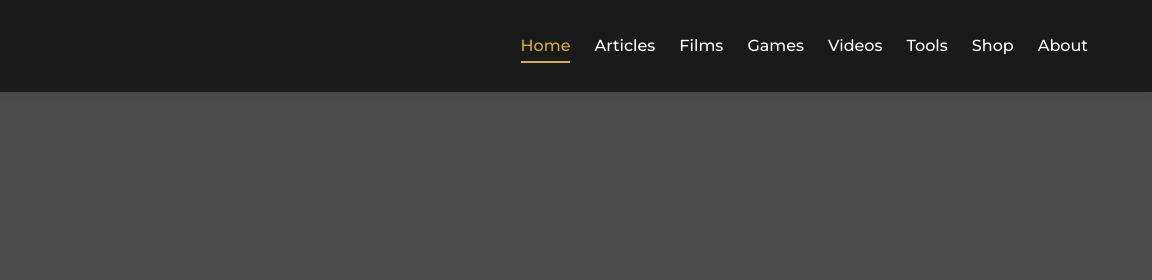
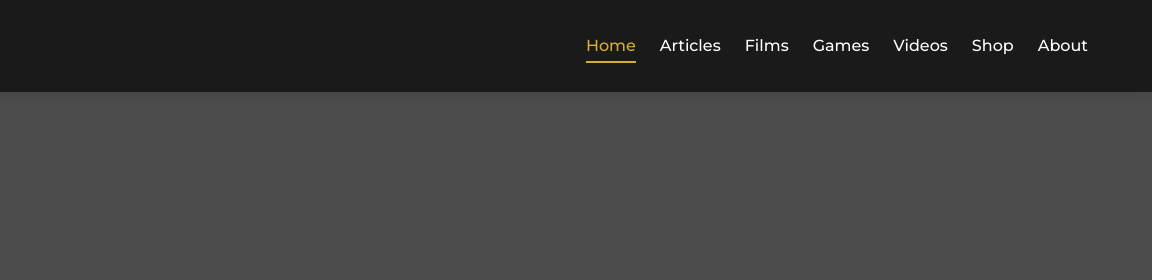
Before and after one commit to invsuna/LostHistory, a plain HTML site: page index.html in a window 1280 px wide. Shown: the top 280 px of the page, 128-1280 px from the left. Drawn offline with Linux system fonts and the light colour scheme; a script that the page names is missing.

Commit message:
Update index.html

```diff
--- a/index.html
+++ b/index.html
@@ -55,7 +55,6 @@
                     <li><a href="pages/films/" class="nav-link" data-nav="films">Films</a></li>
                     <li><a href="pages/games/" class="nav-link" data-nav="games">Games</a></li>
                     <li><a href="pages/videos/" class="nav-link" data-nav="videos">Videos</a></li>
-                    <li><a href="pages/tools/" class="nav-link" data-nav="tools">Tools</a></li>
                     <li><a href="pages/shop/" class="nav-link" data-nav="shop">Shop</a></li>
                     <li><a href="pages/about/" class="nav-link" data-nav="about">About</a></li>
                 </ul>
```
